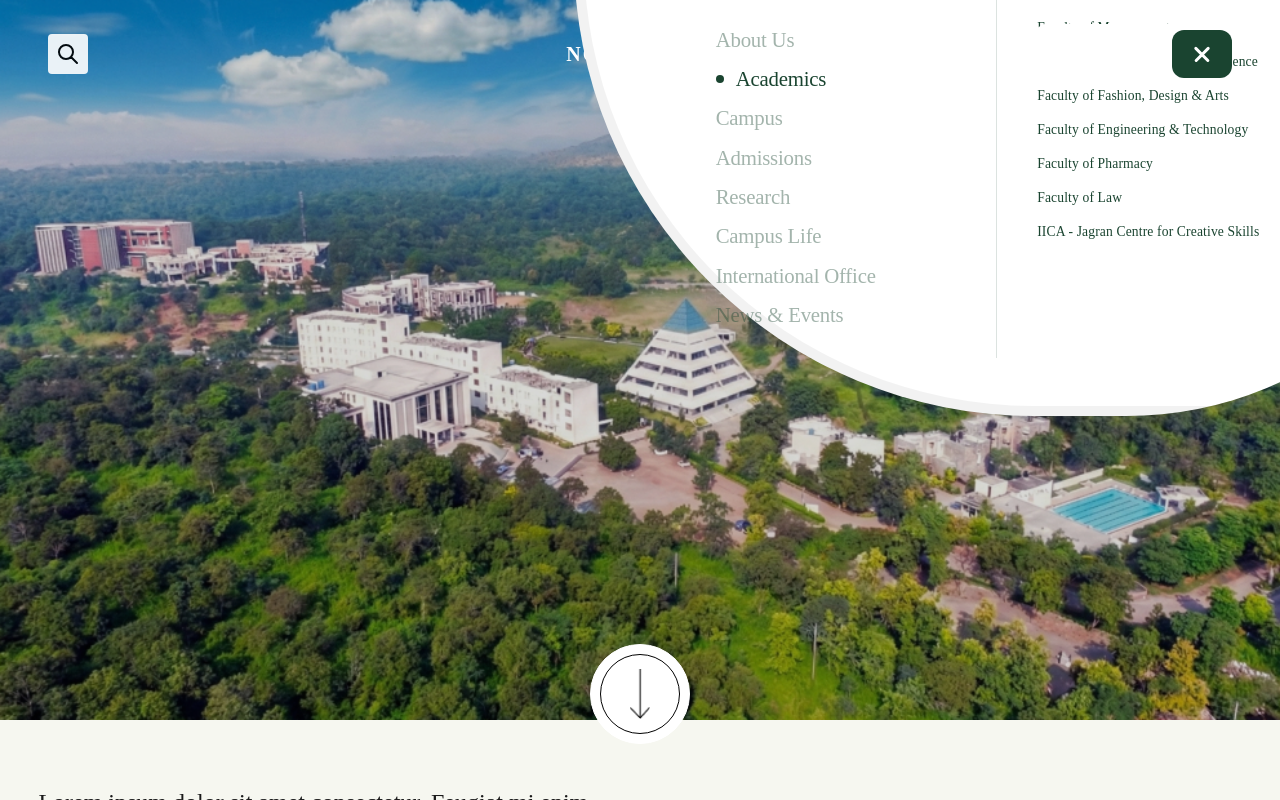
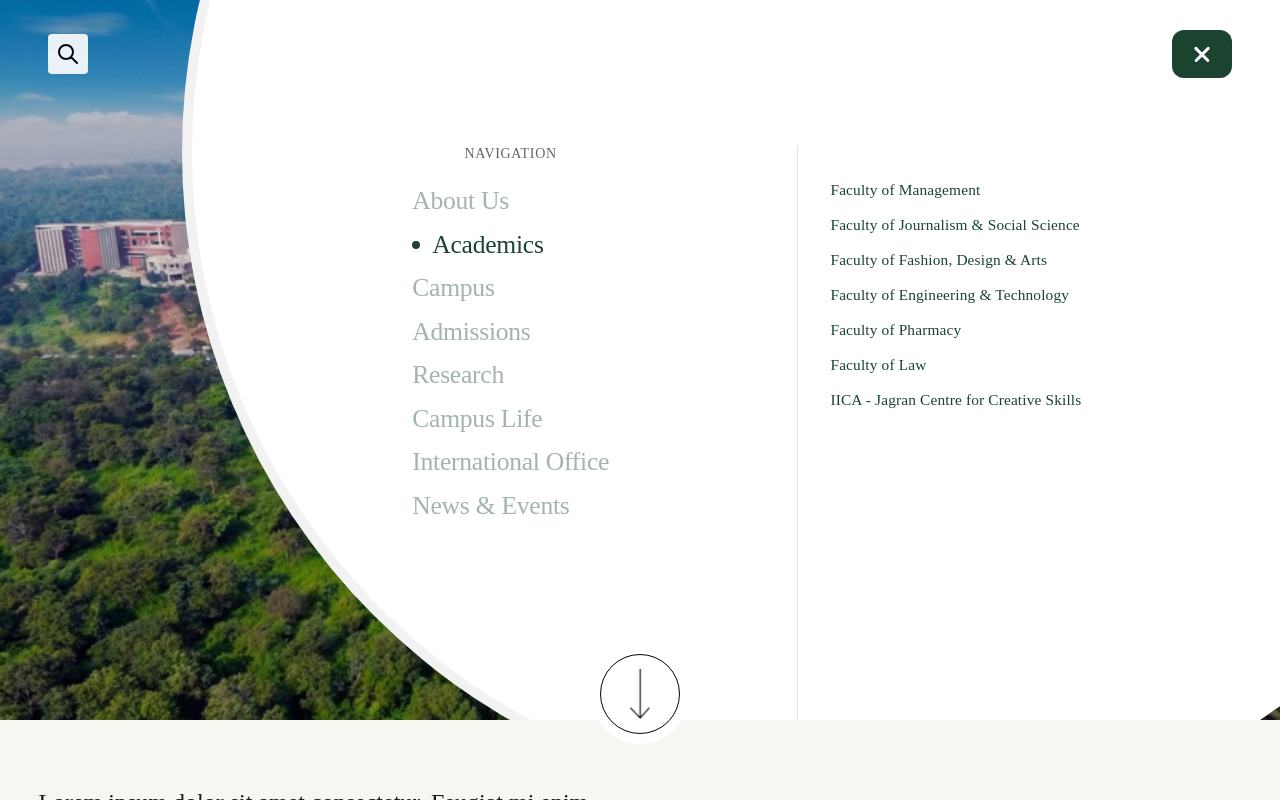
Before and after one commit to ayushjaaa/JLU-new, a React app: page / in a window 1280 px wide. Both pictures are taken after a click on the button "Menu". Built offline with nearby package versions, Linux system fonts and the light colour scheme; the HTML template or start-up script is replaced by a standard one.

Commit message:
changes have made

```diff
--- a/src/sections/NavigationSection/NavigationSection.css
+++ b/src/sections/NavigationSection/NavigationSection.css
@@ -179,154 +179,6 @@
 
 .sub-nav-item:active {
   opacity: 0.6;
-}
-
-/* Ultra-large displays: 4K, 16" MacBook Pro, Gaming laptops (2304px+) */
-@media (min-width: 2304px) {
-  .nav-wrapper {
-    width: 1540px;
-    height: 1540px;
-  }
-
-  .nav-container {
-    padding-top: 840px;
-    padding-right: 420px;
-    padding-bottom: 84px;
-    gap: 4rem;
-  }
-
-  .nav-left-column {
-    gap: 2.5rem;
-    padding-left: 5.5rem;
-  }
-
-  .nav-list {
-    gap: 1.5rem;
-  }
-
-  .nav-item {
-    font-size: 2.1rem;
-  }
-
-  .sub-nav-list {
-    gap: 1.3rem;
-    padding-top: 3.2rem;
-  }
-
-  .sub-nav-item {
-    font-size: 1.25rem;
-  }
-}
-
-/* Larger laptops: 15-16" (1920px-2303px) */
-@media (min-width: 1920px) and (max-width: 2303px) {
-  .nav-wrapper {
-    width: 1320px;
-    height: 1320px;
-  }
-
-  .nav-container {
-    padding-top: 720px;
-    padding-right: 360px;
-    padding-bottom: 72px;
-    gap: 3.5rem;
-  }
-
-  .nav-left-column {
-    gap: 2.2rem;
-    padding-left: 5rem;
-  }
-
-  .nav-list {
-    gap: 1.3rem;
-  }
-
-  .nav-item {
-    font-size: 1.85rem;
-  }
-
-  .sub-nav-list {
-    gap: 1.1rem;
-    padding-top: 2.8rem;
-  }
-
-  .sub-nav-item {
-    font-size: 1.1rem;
-  }
-}
-
-/* Mid-range laptops: 14-15" Windows (1600px-1919px) */
-@media (min-width: 1600px) and (max-width: 1919px) {
-  .nav-wrapper {
-    width: 1155px;
-    height: 1155px;
-  }
-
-  .nav-container {
-    padding-top: 630px;
-    padding-right: 315px;
-    padding-bottom: 63px;
-    gap: 3rem;
-  }
-
-  .nav-left-column {
-    gap: 1.9rem;
-    padding-left: 4.5rem;
-  }
-
-  .nav-list {
-    gap: 1.1rem;
-  }
-
-  .nav-item {
-    font-size: 1.65rem;
-  }
-
-  .sub-nav-list {
-    gap: 1rem;
-    padding-top: 2.6rem;
-  }
-
-  .sub-nav-item {
-    font-size: 1rem;
-  }
-}
-
-/* Smaller laptops: 12-13" (1280px-1439px) - scale down to match 13-14" appearance */
-@media (max-width: 1439px) and (min-width: 1024px) {
-  .nav-wrapper {
-    width: 920px;
-    height: 920px;
-  }
-
-  .nav-container {
-    padding-top: 480px;
-    padding-right: 200px;
-    padding-bottom: 48px;
-    gap: 2.5rem;
-  }
-
-  .nav-left-column {
-    gap: 1.6rem;
-    padding-left: 3.2rem;
-  }
-
-  .nav-list {
-    gap: 0.9rem;
-  }
-
-  .nav-item {
-    font-size: 1.3rem;
-  }
-
-  .sub-nav-list {
-    gap: 0.85rem;
-    padding-top: 2rem;
-  }
-
-  .sub-nav-item {
-    font-size: 0.85rem;
-  }
 }
 
 /* Tablet Portrait: 768px - 900px */
```
